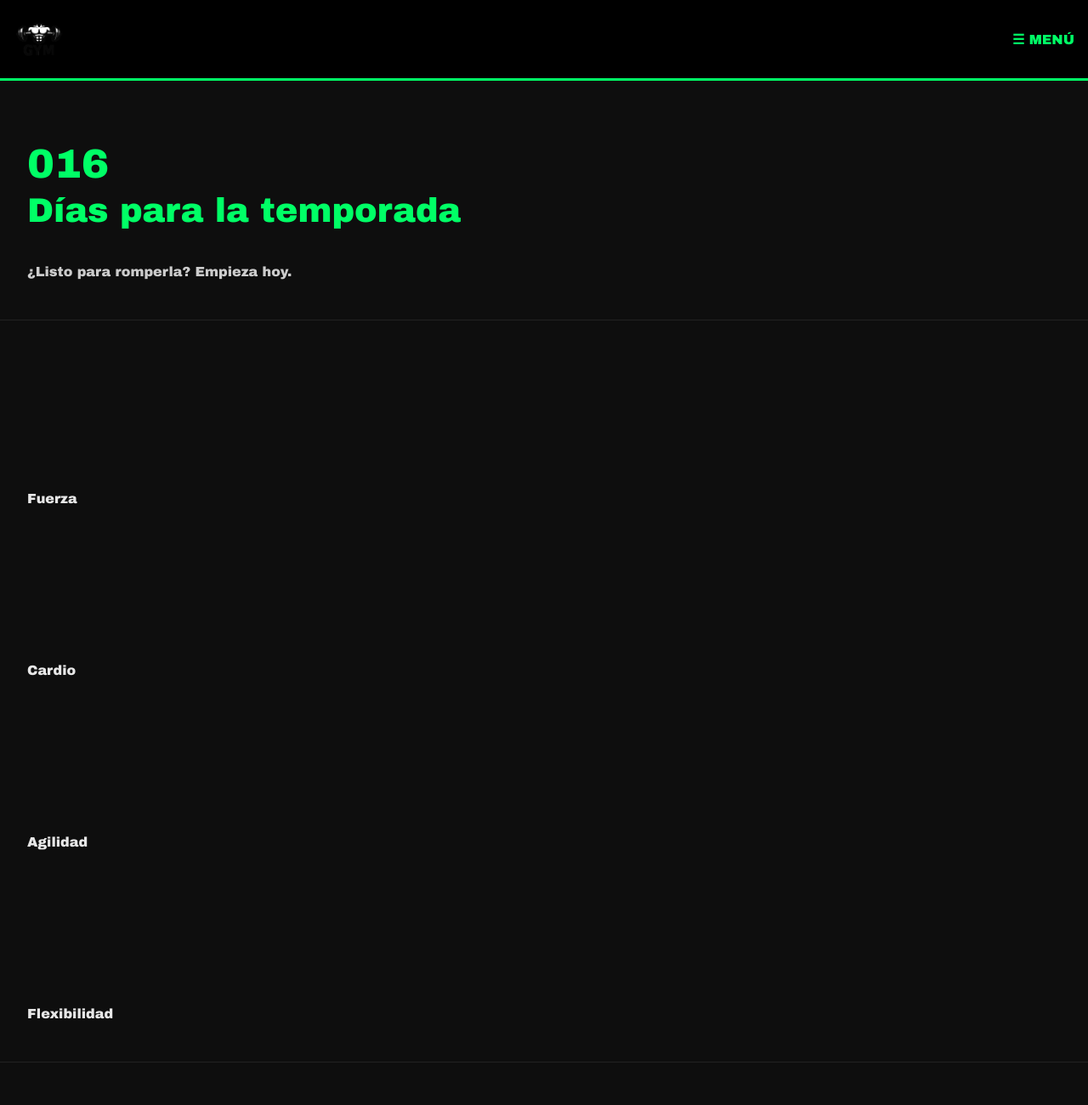
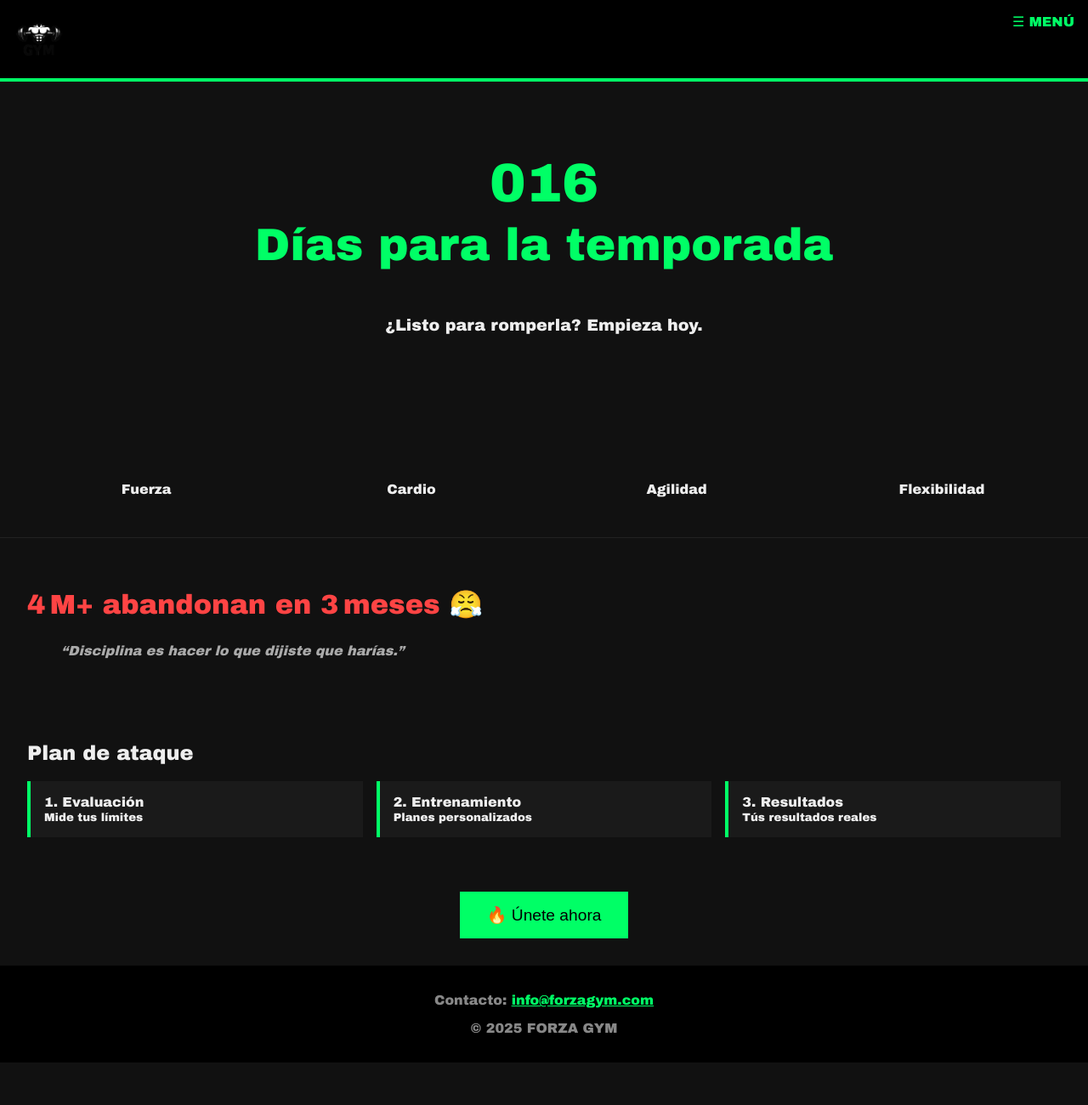
Before and after one commit to elijah-dscpl/GYM-DEMO, a plain HTML site: page index.html in a window 1280 px wide. Shown: the top 1300 px of the page at 85% size. After the commit the page ends 1250 px from the top, so only its background shows below. Drawn offline with Linux system fonts and the light colour scheme; a script that the page names is missing.

Commit message:
Update styles.css

```diff
--- a/styles.css
+++ b/styles.css
@@ -1,120 +1,43 @@
 body {
-  margin: 0;
-  font-family: 'Arial Black', sans-serif;
-  background: #0e0e0e;
-  color: #e7e7e7;
+  margin:0; font-family:'Arial Black', sans-serif;
+  background:#111; color:#eee;
 }
+header {
+  display:flex; justify-content:space-between;
+  padding:1rem; background:#000; border-bottom:4px solid #00ff66;
+}
+.logo {height:60px;}
+.menu-btn {color:#00ff66; cursor:pointer;}
 
-header {
-  display: flex;
-  justify-content: space-between;
-  align-items: center;
-  padding: 1rem;
-  background: #000;
-  border-bottom: 3px solid #00ff66;
+.countdown {text-align:center; padding:2rem;}
+.countdown h1 {font-size:4rem; color:#00ff66;}
+.countdown p {font-size:1.2rem;}
+
+.iconos {
+  display:grid; grid-template-columns:repeat(auto-fit,minmax(100px,1fr));
+  gap:2rem; padding:2rem; text-align:center;
 }
+.icono svg {width:80px; height:80px; fill:none; stroke:#00ff66; stroke-width:4;
+  transition:stroke 0.3s, transform 0.3s;
+}
+.icono:hover svg {stroke:#ff4444; transform:scale(1.1);}
+.icono p {margin-top:0.5rem;}
 
-.logo {
-  height: 60px;
+.alerta {padding:2rem; border-top:1px solid #222;}
+.alerta h2 {font-size:2rem; color:#ff4444;}
+.alerta blockquote {margin-top:1rem; font-style:italic; color:#aaa;}
+
+.plan{padding:2rem;}
+.pasos{display:flex; flex-wrap:wrap; gap:1rem; justify-content:center;}
+.pasos div{background:#1a1a1a; flex:1; min-width:150px;
+  padding:1rem; border-left:4px solid #00ff66;}
+
+.cta {padding:2rem; text-align:center;}
+.cta button {background:#00ff66; color:#000; font-size:1.2rem;
+  padding:1rem 2rem; border:none; cursor:pointer;
+  transition:background 0.3s;
 }
+.cta button:hover {background:#ff4444;}
 
-.menu-btn {
-  color: #00ff66;
-  font-weight: bold;
-  cursor: default;
-}
-
-section {
-  padding: 2rem;
-  border-bottom: 1px solid #222;
-}
-
-.countdown h1 {
-  font-size: 3rem;
-  color: #00ff66;
-}
-.countdown p {
-  color: #ccc;
-}
-
-.alerta h2 {
-  font-size: 2rem;
-  color: #ff4444;
-}
-.alerta span {
-  font-weight: bold;
-}
-.alerta blockquote {
-  font-style: italic;
-  color: #999;
-  margin-top: 1rem;
-}
-
-.vision h3 {
-  color: #00ff66;
-}
-.vision p {
-  font-size: 1.2rem;
-}
-
-.plan h2 {
-  color: #fff;
-}
-.pasos {
-  display: flex;
-  flex-direction: column;
-  gap: 1rem;
-  margin-top: 1rem;
-}
-.pasos div {
-  background: #111;
-  padding: 1rem;
-  border-left: 4px solid #00ff66;
-}
-
-.fases div {
-  background: #111;
-  margin: 1rem 0;
-  padding: 1rem;
-  border-left: 4px solid #ffaa00;
-}
-
-.form-fake form {
-  display: flex;
-  flex-direction: column;
-  gap: 1rem;
-  background: #1a1a1a;
-  padding: 2rem;
-  border-radius: 8px;
-}
-input, textarea {
-  padding: 0.8rem;
-  background: #000;
-  border: 2px solid #00ff66;
-  color: #fff;
-  border-radius: 4px;
-}
-button {
-  background: #00ff66;
-  color: #000;
-  font-weight: bold;
-  padding: 0.8rem;
-  border: none;
-  border-radius: 4px;
-  cursor: pointer;
-}
-button:hover {
-  background: #00cc55;
-}
-
-footer {
-  padding: 1.5rem;
-  background: #000;
-  color: #888;
-  text-align: center;
-  font-size: 0.9rem;
-}
-a {
-  color: #00ff66;
-  text-decoration: none;
-}
+footer {padding:1rem; background:#000; text-align:center; color:#888;}
+a {color:#00ff66;}
```
